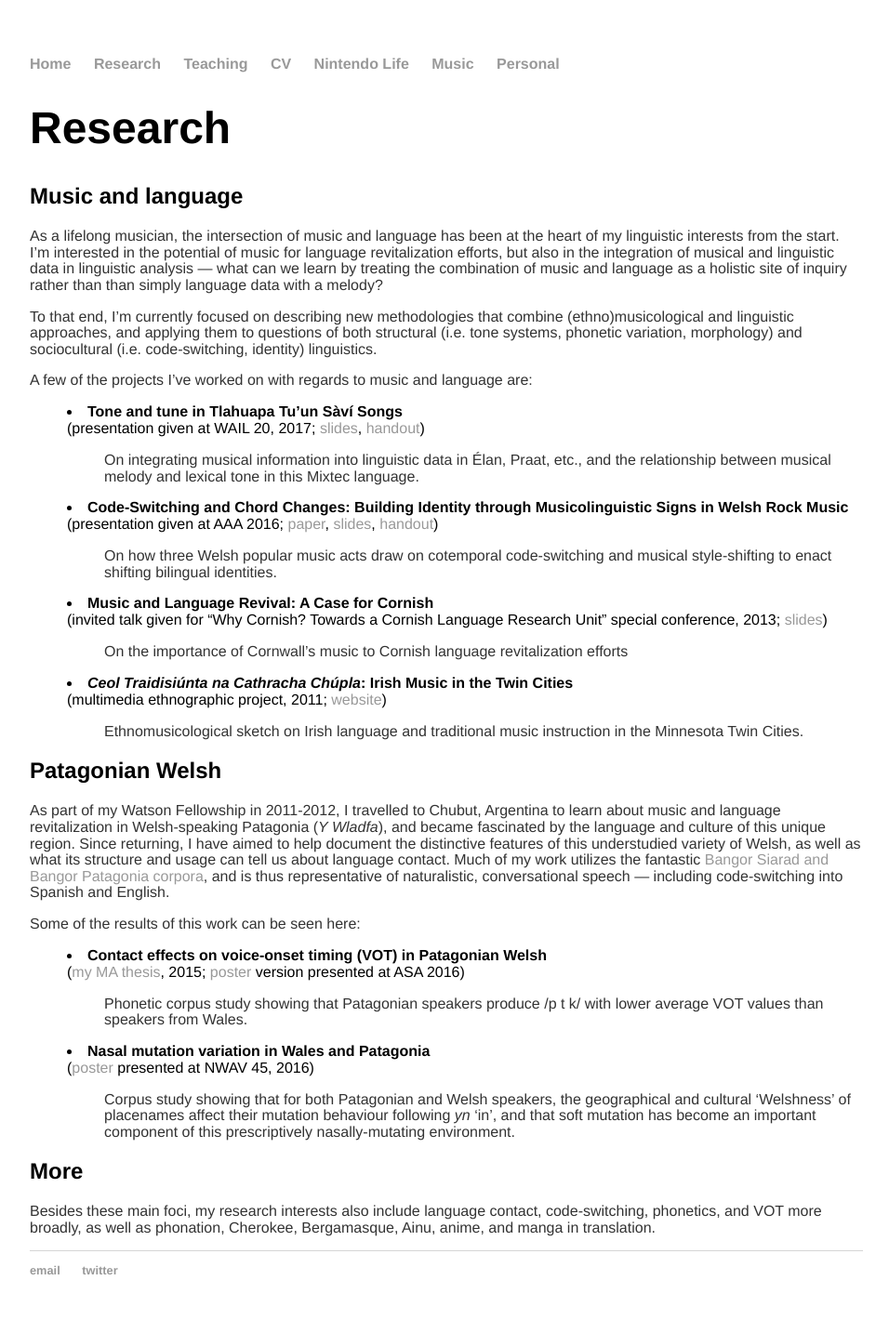
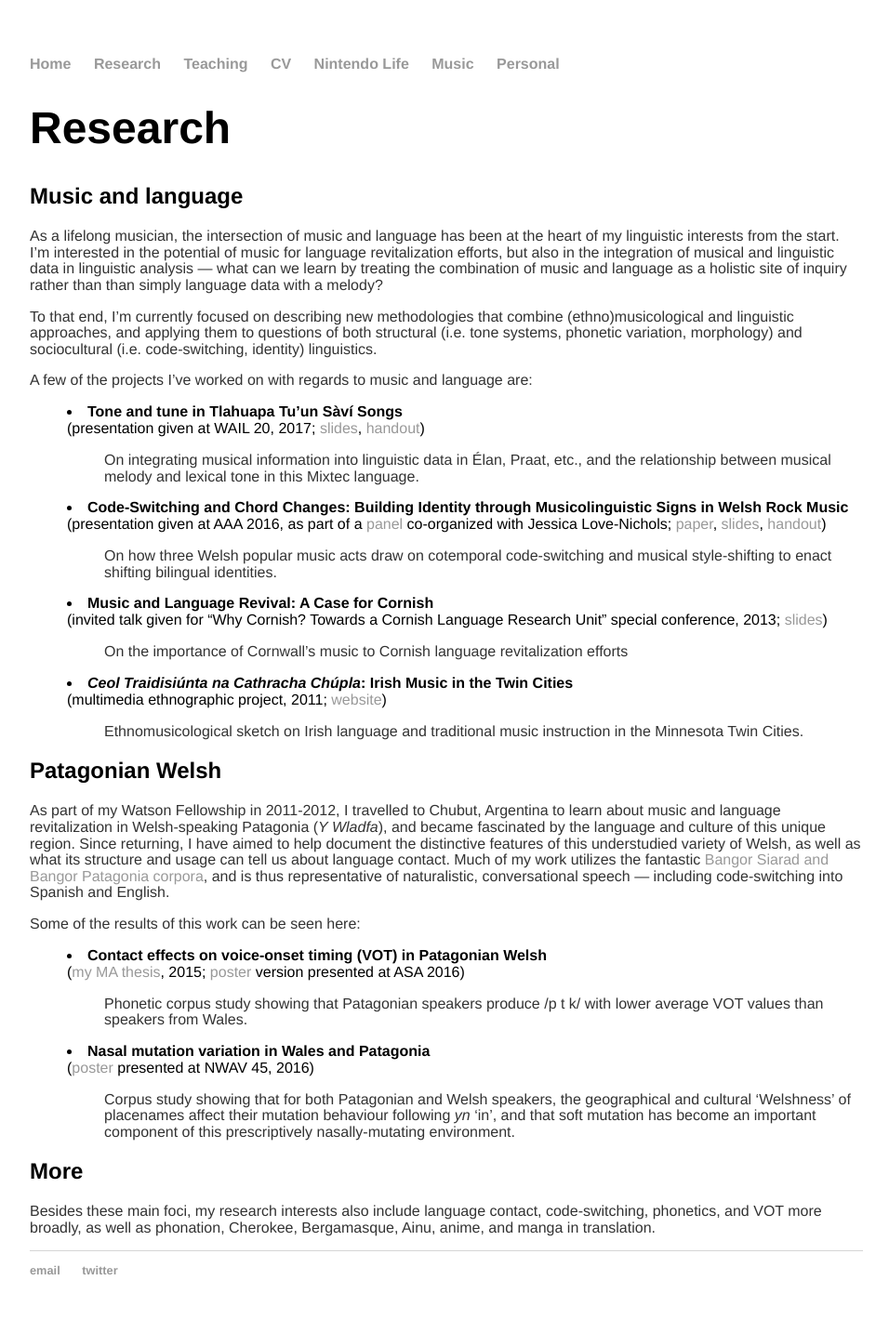
Before and after one commit to morgansleeper/morgansleeper.github.io, a Jekyll site: the page built from research/index.html, in a window 1280 px wide. Shown: the whole page at 93% size, without its empty margins (160-1116 px from the left). Built offline with Jekyll 4.4.1, drawn with Linux system fonts in a browser that asks for light colours.

Commit message:
Update index.html

```diff
--- a/research/index.html
+++ b/research/index.html
@@ -20,7 +20,8 @@ title: Morgan Sleeper | Research
    and the relationship between musical melody and lexical tone in this Mixtec language.
 </p></li>
 <li style="margin-left: 40px;"><b>Code-Switching and Chord Changes: Building Identity through Musicolinguistic Signs in Welsh Rock Music</b>
-  <br>(presentation given at AAA 2016;
+  <br>(presentation given at AAA 2016, as part of a <a href = http://www.eventscribe.net/2016/AAA//QRcode.asp?Pres=213397>panel</a>
+  co-organized with Jessica Love-Nichols;
   <a href = /Sleeper_AAA_2016_paper.pdf>paper</a>,
    <a href = /Sleeper_AAA_2016_slides.pdf>slides</a>,
    <a href = /Sleeper_AAA_2016_handout.pdf>handout</a>)
```
